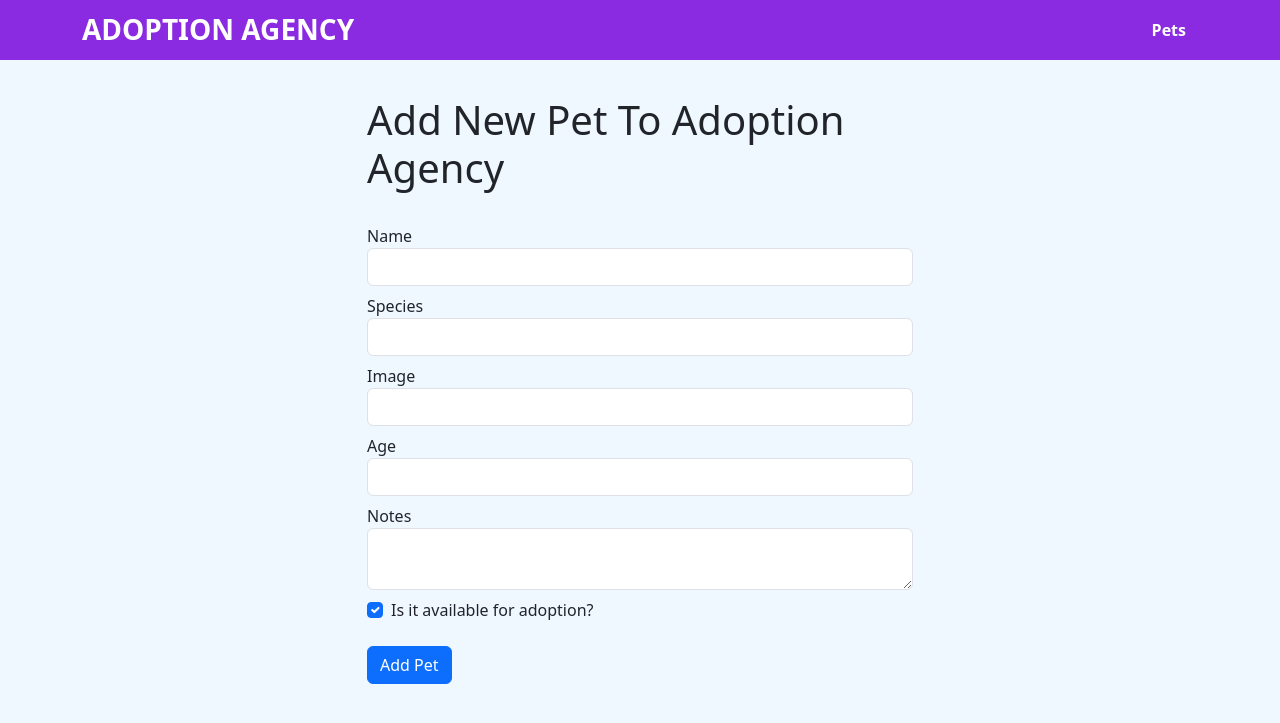
After one commit to juanrouges/flask, a Flask app: page /add in a window 1280 px wide. The commit adds this page. Shown: the top 723 px of the page. Run offline with Flask 3, Linux system fonts and the light colour scheme.

Commit message:
adoption agency add new form

```diff
--- a/adoption-agency-flask/app.py
+++ b/adoption-agency-flask/app.py
@@ -1,7 +1,6 @@
 from flask import Flask, render_template, redirect, flash
 from models import db, connect_db, Pet
-# from forms import EmployeeForm
-# from resources import UnitedStates
+from forms import PetForm
 
 app = Flask(__name__)
 app.app_context().push()
@@ -20,3 +19,25 @@ connect_db(app)
 def index():
   pets = Pet.query.all()
   return render_template("index.html", pets=pets)
+
+@app.route("/add", methods=["GET", "POST"])
+def pet_add():
+  form = PetForm()
+  if form.validate_on_submit():
+    name      = form.name.data
+    species   = form.species.data
+    photo_url = form.photo_url.data
+    age       = form.age.data
+    notes     = form.notes.data
+    available = form.available.data
+    new_pet = Pet( name=name,
+                   species=species,
+                   photo_url=photo_url,
+                   age=age,
+                   notes=notes,
+                   available=available
+                  )
+    flash(f"{name} was added to adoption agency directory")
+    return redirect("/")
+  else:
+    return render_template("pet_add.html", form=form)
--- /dev/null
+++ b/adoption-agency-flask/forms.py
@@ -0,0 +1,13 @@
+from flask_wtf import FlaskForm
+from wtforms import StringField, FloatField, SelectField, BooleanField
+from wtforms.validators import InputRequired, Optional, DataRequired
+from wtforms.widgets import TextArea
+
+class PetForm(FlaskForm):
+  """form to add new pet"""
+  name = StringField("Name", validators=[InputRequired()])
+  species = StringField("Species", validators=[InputRequired()])
+  photo_url = StringField("Image", validators=[Optional()])
+  age = StringField("Age", validators=[Optional()])
+  notes = StringField("Notes", widget=TextArea(), validators=[Optional()])
+  available = BooleanField("Is it available for adoption?", default=True)
--- a/adoption-agency-flask/static/styles/app.css
+++ b/adoption-agency-flask/static/styles/app.css
@@ -39,6 +39,20 @@ header nav a {
   margin: 0 12px;
 }
 
+.hero {
+  padding-top: 24px;
+  padding-bottom: 24px;
+  display: flex;
+  align-items: center;
+}
+.hero .action {
+  margin-left: auto;
+}
+
+.hero .action .btn {
+  font-weight: 700;
+}
+
 .card img {
   width: 100%;
   border-radius: 6px 6px 0 0;
--- a/adoption-agency-flask/templates/index.html
+++ b/adoption-agency-flask/templates/index.html
@@ -3,7 +3,11 @@
 <!-- main -->
 {% block main %}
 
-<h1>Our Pets</h1>
+<div class="hero">
+  <h1>Adoption directory</h1>
+  <div class="action"><a class="btn btn-primary" href="/add">Add Pet</a></div>
+</div>
+
 <div class="row">
   {% for pet in pets %}
   <div class="col-3">
--- /dev/null
+++ b/adoption-agency-flask/templates/pet_add.html
@@ -0,0 +1,76 @@
+{% extends "root.html" %}
+
+<!-- main -->
+{% block main %}
+
+<div class="row">
+  <div class="col-12 col-lg-6 offset-lg-3">
+    <div class="hero">
+      <h1>Add New Pet To Adoption Agency</h1>
+    </div>
+    <form method="POST" class="form">
+      {{form.hidden_tag()}}
+      <div class="mb-2">
+        {{form.name.label}} {{form.name(class_="form-control")}}
+        <!--  -->
+        {% for error in form.name.errors %}
+        <div class="error">{{error}}</div>
+        {% endfor %}
+      </div>
+      <div class="mb-2">
+        {{form.species.label}} {{form.species(class_="form-control")}}
+        <!--  -->
+        {% for error in form.species.errors %}
+        <div class="error">{{error}}</div>
+        {% endfor %}
+      </div>
+      <div class="mb-2">
+        {{form.photo_url.label}} {{form.photo_url(class_="form-control")}}
+        <!--  -->
+        {% for error in form.photo_url.errors %}
+        <div class="error">{{error}}</div>
+        {% endfor %}
+      </div>
+      <div class="mb-2">
+        {{form.age.label}} {{form.age(class_="form-control")}}
+        <!--  -->
+        {% for error in form.age.errors %}
+        <div class="error">{{error}}</div>
+        {% endfor %}
+      </div>
+      <div class="mb-2">
+        {{form.notes.label}} {{form.notes(class_="form-control")}}
+        <!--  -->
+        {% for error in form.notes.errors %}
+        <div class="error">{{error}}</div>
+        {% endfor %}
+      </div>
+      <div class="mb-2">
+        <div class="form-check">
+          {{form.available(class_="form-check-input")}}
+          {{form.available.label(class_="form-check-label")}}
+        </div>
+        {% for error in form.available.errors %}
+        <div class="error">{{error}}</div>
+        {% endfor %}
+      </div>
+      <div class="mt-4">
+        <button class="btn btn-primary">Add Pet</button>
+      </div>
+      {# {% for field in form if field.widget.input_type != 'hidden' %}
+      <div class="mb-2">
+        {{field.label(class_="small")}} {{field(class_="form-control")}} {% for
+        error in field.errors %}
+        <div class="error">{{error}}</div>
+        {% endfor %}
+      </div>
+      {% endfor %}
+      <div class="mt-4">
+        <button class="btn btn-primary">Add Pet</button>
+      </div>
+      #}
+    </form>
+  </div>
+</div>
+
+{% endblock %}
--- a/adoption-agency-flask/templates/root.html
+++ b/adoption-agency-flask/templates/root.html
@@ -18,7 +18,7 @@
   <body>
     <header>
       <div class="container d-flex">
-        <h1>PET ADOPTION</h1>
+        <h1>ADOPTION AGENCY</h1>
         <nav>
           <a href="/pets">Pets</a>
         </nav>
```
